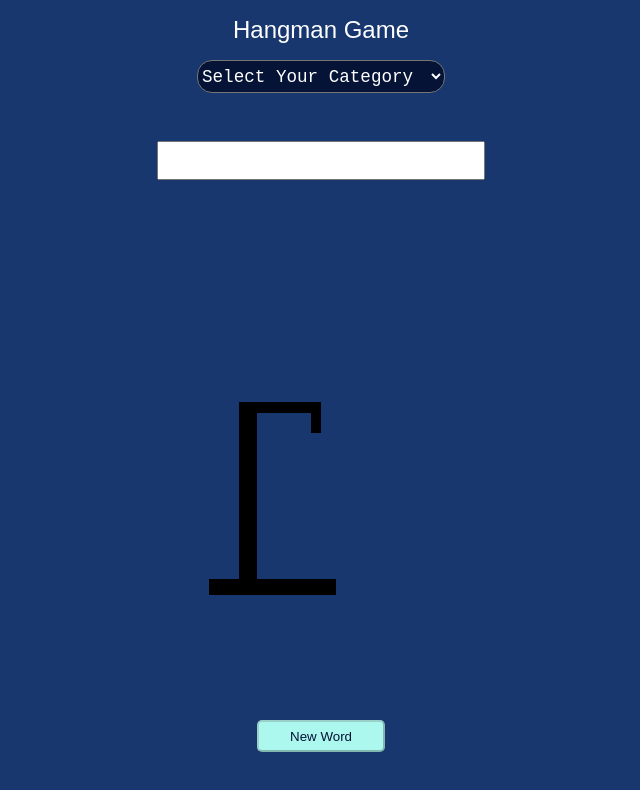
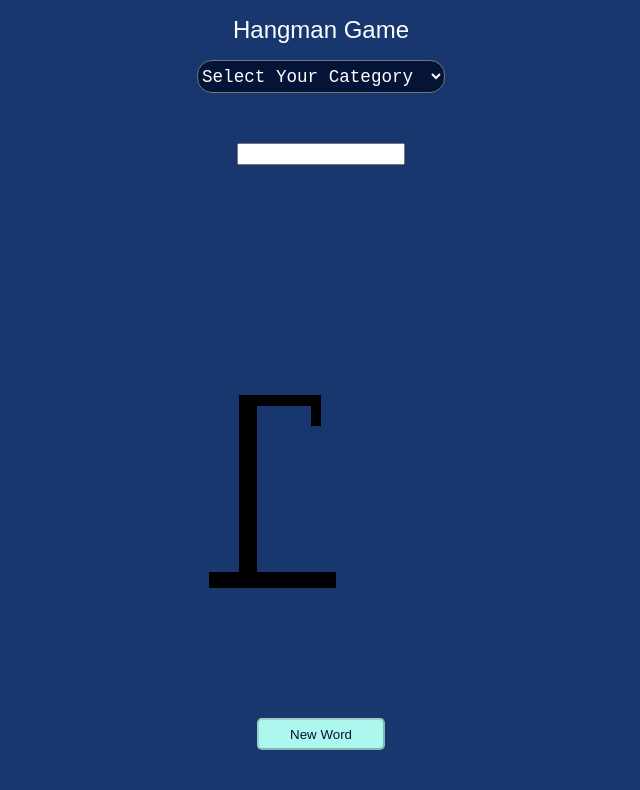
Before and after one commit to sharavak/Hangman, a plain HTML site: page index.html in a window 1280 px wide. Shown: the whole page, without its empty margins (319-959 px from the left). Drawn offline with Linux system fonts and the light colour scheme.

Commit message:
Updated some styles

```diff
--- a/style.css
+++ b/style.css
@@ -41,12 +41,17 @@ main{
     align-items: center;
     color: white;
 }
-.show,input{
+.show{
     font-size: 2rem;
     font-family: 'Inconsolata', monospace;
     color: white;
 }
-
+input{
+    font-family: 'Inconsolata', monospace;
+    font-size: 0.8rem;
+    width: 10rem;
+    height: 1rem;
+}
 input:focus{
     outline: none;
 }
```
